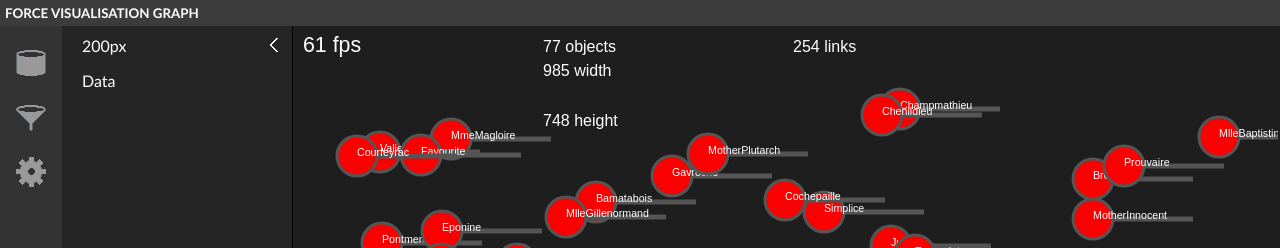
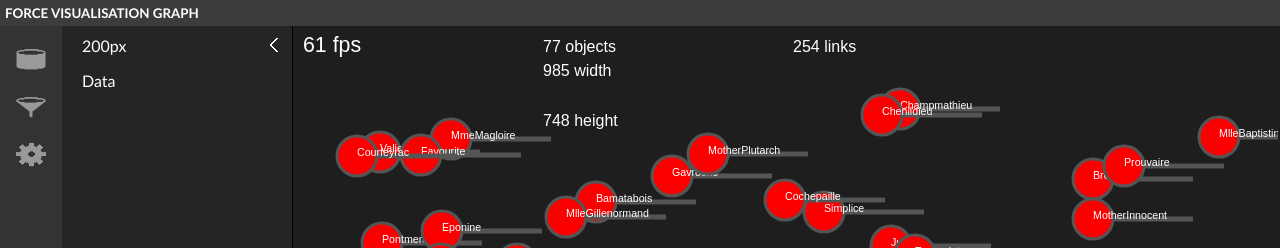
Before and after one commit to panzer2000/forcevis, a React (Create React App) app: page / in a window 1280 px wide. Shown: the top 248 px of the page. Built offline with nearby package versions, Linux system fonts and the light colour scheme.

Commit message:
Menu Styling improved

```diff
--- a/src/components/App.jsx
+++ b/src/components/App.jsx
@@ -11,6 +11,7 @@ import '../App.css';
 export function App() {
 
   const [panelWidth, setPanelWidth] = useState("200px");
+  const [panelState, setPanelState] = useState("Data");
 
   const expandPanel = () =>
   {
@@ -31,9 +32,9 @@ export function App() {
 
         <div class="page-content">
             <nav class="menu">
-              <Menu expand = {expandPanel} contract = {contractPanel}/>
+              <Menu expand = {expandPanel} contract = {contractPanel} panelState = {panelState}/>
             </nav>
-            <SidePanel panelWidth = {panelWidth} expand = {expandPanel} contract = {contractPanel}/>
+            <SidePanel panelWidth = {panelWidth} panelState = {panelState} expand = {expandPanel} contract = {contractPanel}/>
             <div class="splitter">
             </div>
             <div class="content-container">
--- a/src/components/Menu.jsx
+++ b/src/components/Menu.jsx
@@ -1,6 +1,6 @@
 import React from 'react';
 
-export function Menu({expand, contract}) {
+export function Menu({expand, contract, panelState}) {
 
     return (
       <div >
@@ -8,16 +8,22 @@ export function Menu({expand, contract}) {
             src="icons1.png"
             alt="car"
             onClick={expand}
+            width="25px"
+            height="25px"
         />
         <img class="menuitem"
             src="icons2.png"
             alt="car"
             onClick={expand}
+            width="25px"
+            height="25px"
         />
         <img class="menuitem"
             src="icons3.png"
             alt="car"
             onClick={expand}
+            width="25px"
+            height="25px"
         />
       </div>
     )
--- a/src/components/SidePanel.jsx
+++ b/src/components/SidePanel.jsx
@@ -1,9 +1,9 @@
 import React from 'react';
 
-export function SidePanel({panelWidth, expand, contract}) {
+export function SidePanel({panelWidth, panelState, expand, contract}) {
 
 
-    if (panelWidth == '200px') {
+    if (panelWidth === '200px') {
         return (
         <div class="sidebar-left" style={{width: '200px'}}>
             <div >
@@ -24,14 +24,6 @@ export function SidePanel({panelWidth, expand, contract}) {
         return <div class="sidebar-left" style={{width: '0px', padding: 0}}></div>;
     }
 
-
-    function collapseClick()
-    {
-        if(panelWidth == '0px')
-            expand()
-        else
-            contract()
-    }
 }
 
 
```
